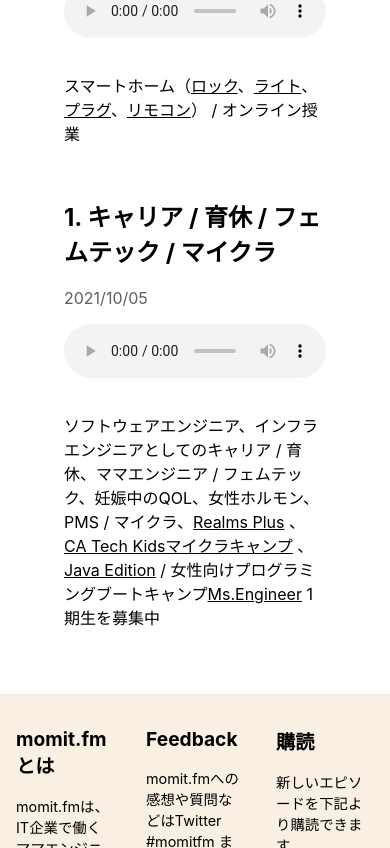
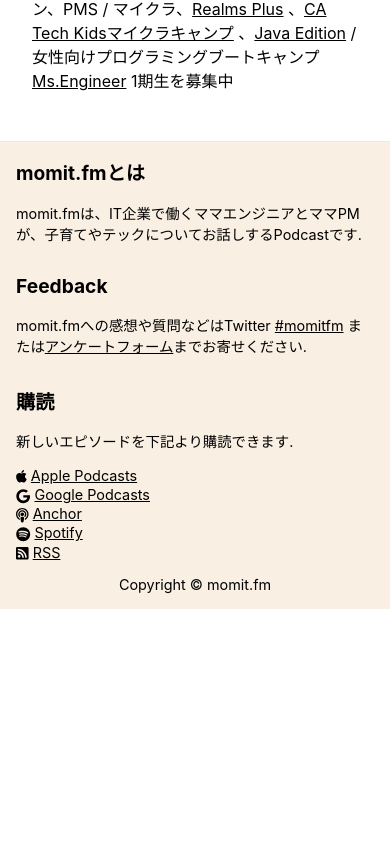
Before and after one commit to fuzzy31u/momit.fm, a Next.js app: page / in a window 390 px wide. Shown: the part 4096-4944 px from the top of the page. After the commit the page ends 4705 px from the top, so only its background shows below. Built offline with nearby package versions, Linux system fonts and the light colour scheme.

Commit message:
Fix layout for under 600px width

```diff
--- a/styles/Home.module.css
+++ b/styles/Home.module.css
@@ -104,9 +104,14 @@
 }
 
 
-/* @media (max-width: 600px) {
-  .grid {
-    width: 100%;
+@media (max-width: 600px) {
+  .main {
+    margin: 1rem 2rem;
+  }
+  .footer_inner {
     flex-direction: column;
   }
-} */
+  .footer_section {
+    padding: 0 1rem;
+  }
+}
```
